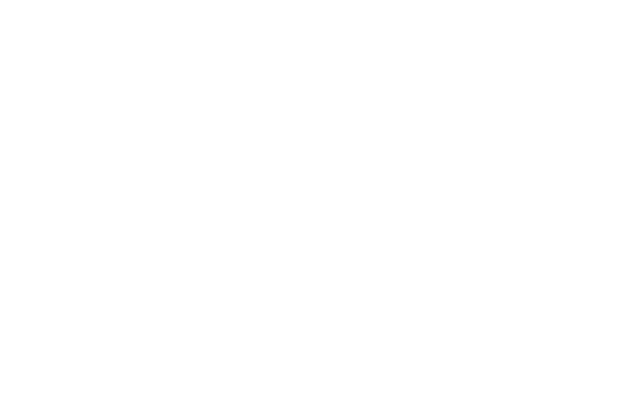
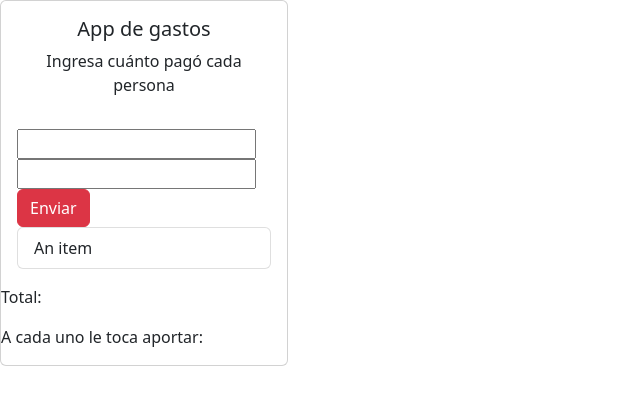
Before and after one commit to micasRod/appDeGastos-ITBA, a plain HTML site: page index.html in a window 1280 px wide. Shown: the whole page, without its empty margins (0-640 px from the left). Drawn offline with nearby package versions, Linux system fonts and the light colour scheme.

Commit message:
html y lista de items

```diff
--- a/index.html
+++ b/index.html
@@ -5,8 +5,38 @@
     <meta http-equiv="X-UA-Compatible" content="IE=edge">
     <meta name="viewport" content="width=device-width, initial-scale=1.0">
     <title>Document</title>
+    <!-- CSS only -->
+<link href="https://cdn.jsdelivr.net/npm/bootstrap@5.2.0-beta1/dist/css/bootstrap.min.css" rel="stylesheet" integrity="sha384-0evHe/X+R7YkIZDRvuzKMRqM+OrBnVFBL6DOitfPri4tjfHxaWutUpFmBp4vmVor" crossorigin="anonymous">
+<link rel="stylesheet" href="styles.css">
 </head>
 <body>
+    <div class="card" style="width: 18rem;">
+        <div class="card-body text-center">
+          <h5 class="card-title">App de gastos</h5>
+          <p class="card-text">Ingresa cuánto pagó cada persona</p>
+        </div>
+<!--boton y input-->
 
+
+        <div class="card-body">
+            <form id="form">
+            <input type="text" name="nombre" id="nombre">
+            <input type="number" name="precio" id="precio">
+            <button type="submit" class="btn btn-danger" onclick="addLi(nombre,precio)">Enviar</button>
+            </form>
+
+            <ul class="list-group" id="list">
+                <li class="list-group-item">An item</li>
+
+              </ul>
+        </div>
+        <div>
+            <p id="total">Total:</p>
+            <p>A cada uno le toca aportar:</p>
+
+
+        </div>
+      </div>
+      <script src="script.js"></script>
 </body>
 </html>
--- a/script.js
+++ b/script.js
@@ -1,18 +1,13 @@
-var personas=[];
-var gastos=[];
-
-
-function total(gastos){
-
-    for (let i of gastos){
-        let total=total+i;
-    }
-
-    return total;
-
+var form=document.getElementById("form");
+var ul=document.getElementById("list");
+function addLi(){
+    var nom=document.getElementById("nombre").value;
+    var pre=document.getElementById("precio").value;
+    form.addEventListener("submit",function(e){
+        e.preventDefault();
+        var li=document.createElement("li");
+        li.className="list-group-item";
+        li.appendChild(document.createTextNode(nom+": $"+pre))
+        ul.appendChild(li);
+    })
 }
-
-function aporte(total,personas){
-
-    return total/personas.lenth;
-}
```
